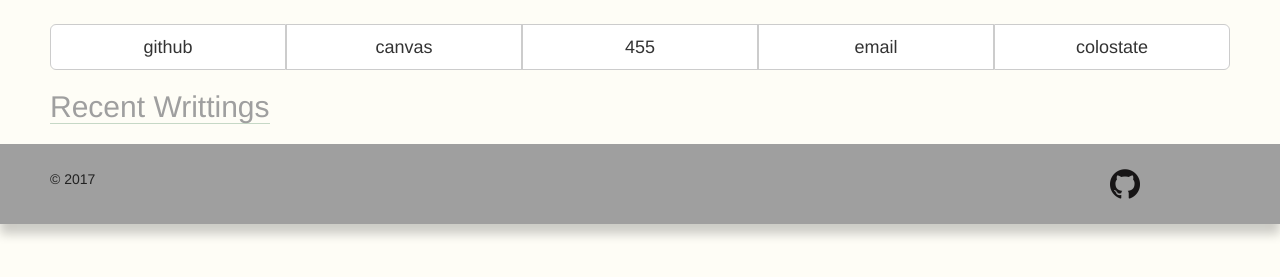
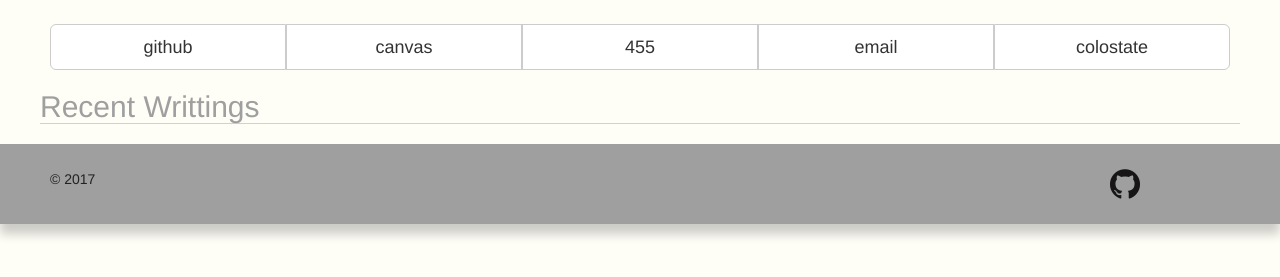
Before and after one commit to GerhardOfRivia/GerhardOfRivia.github.io, a Jekyll site: the page built from index.md, in a window 1280 px wide. Shown: the part 402-679 px from the top of the page. Built offline with Jekyll 4.4.1, drawn with Linux system fonts in a browser that asks for light colours; nearby versions of some CDN libraries.

Commit message:
Main margin css change

```diff
--- a/assets/styles.css
+++ b/assets/styles.css
@@ -44,17 +44,12 @@ h2 {
 }
 main {
     max-width: 1200px;
-    margin: 0 auto;
-    padding: 0 10px;
-    display: -webkit-box;
-    display: -ms-flexbox;
-    display: flex
-
     -webkit-box-flex: 1;
     -ms-flex: 1 0 auto;
     flex: 1 0 auto;
     font-size: 1.2em;
-    word-break: break-word
+    word-break: break-word;
+    margin: auto
 }
 header,
 footer {
```
